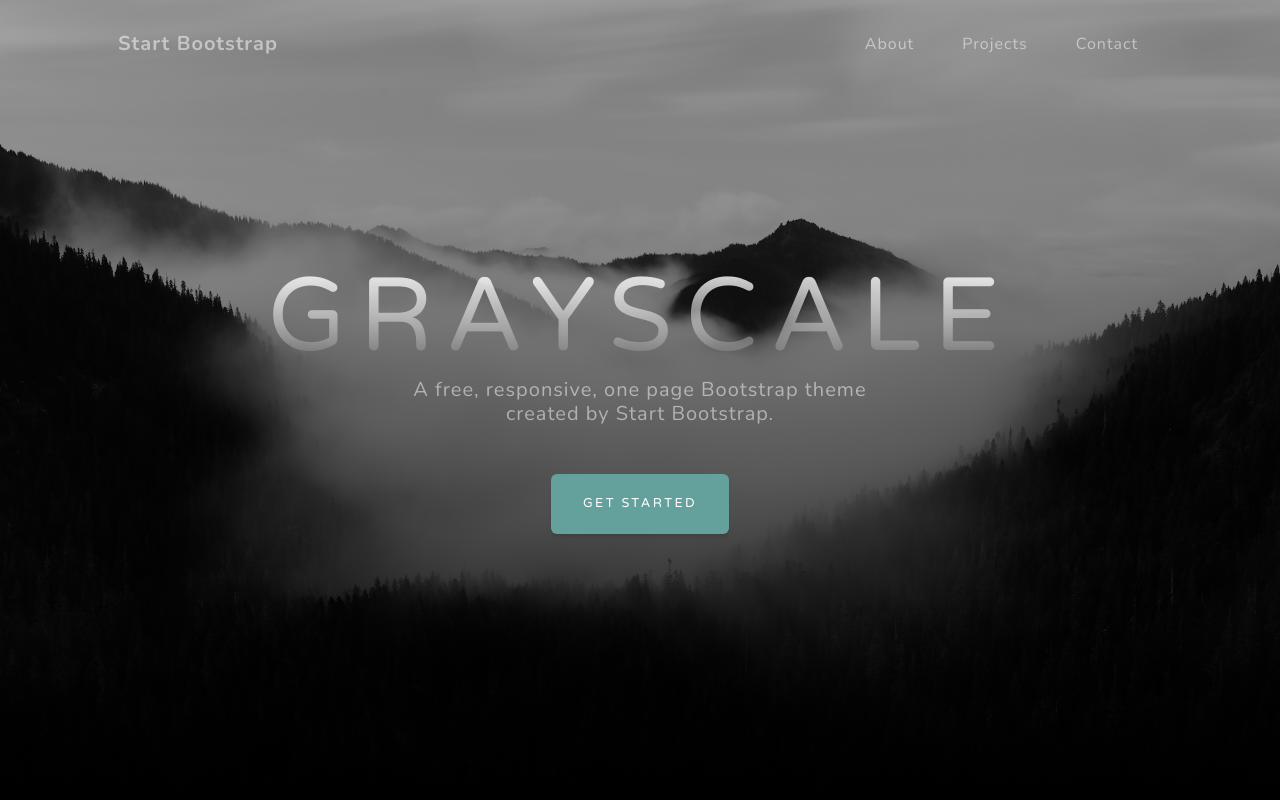
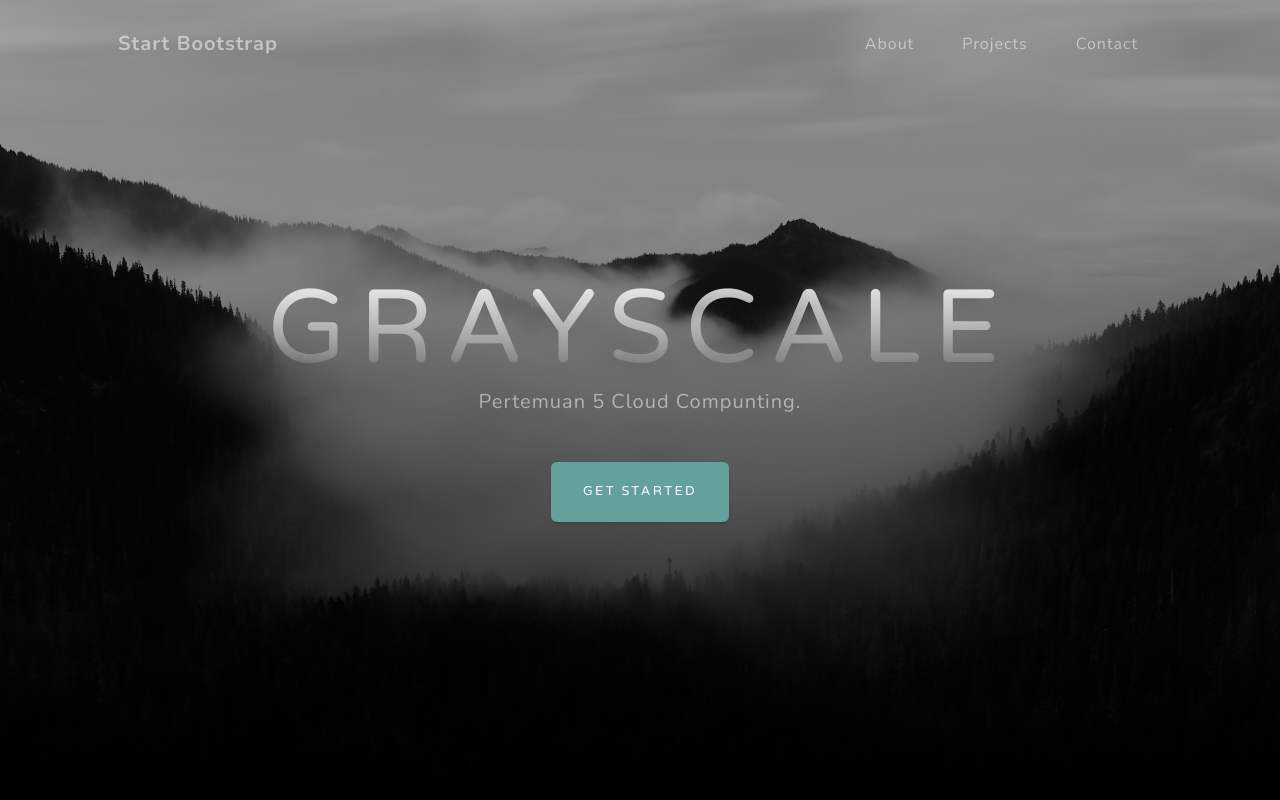
Before and after one commit to Diva793/TwoZep, a plain HTML site: page index.html in a window 1280 px wide. Shown: the top 800 px of the page. Drawn offline with nearby package versions, Linux system fonts and the light colour scheme.

Commit message:
Update index.html

```diff
--- a/index.html
+++ b/index.html
@@ -39,7 +39,7 @@
                 <div class="d-flex justify-content-center">
                     <div class="text-center">
                         <h1 class="mx-auto my-0 text-uppercase">Grayscale</h1>
-                        <h2 class="text-white-50 mx-auto mt-2 mb-5">A free, responsive, one page Bootstrap theme created by Start Bootstrap.</h2>
+                        <h2 class="text-white-50 mx-auto mt-2 mb-5"> Pertemuan 5 Cloud Compunting.</h2>
                         <a class="btn btn-primary" href="#about">Get Started</a>
                     </div>
                 </div>
```
